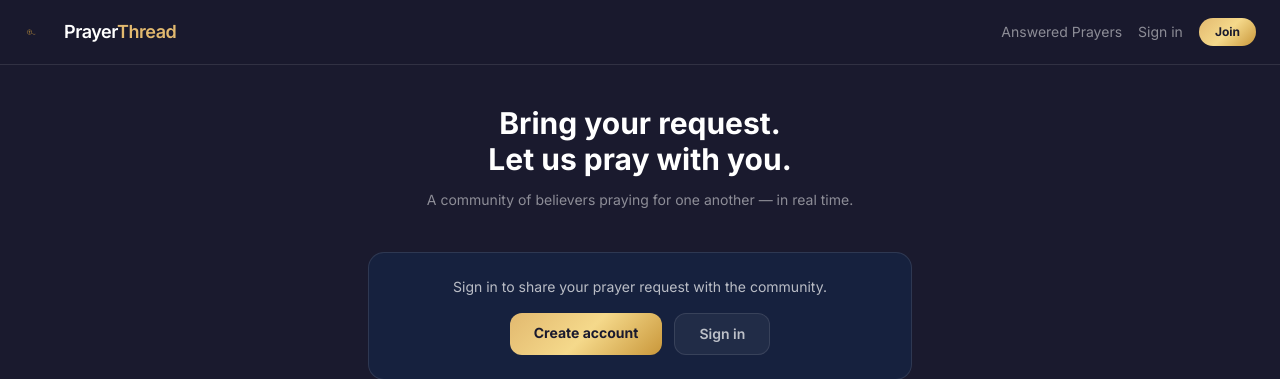
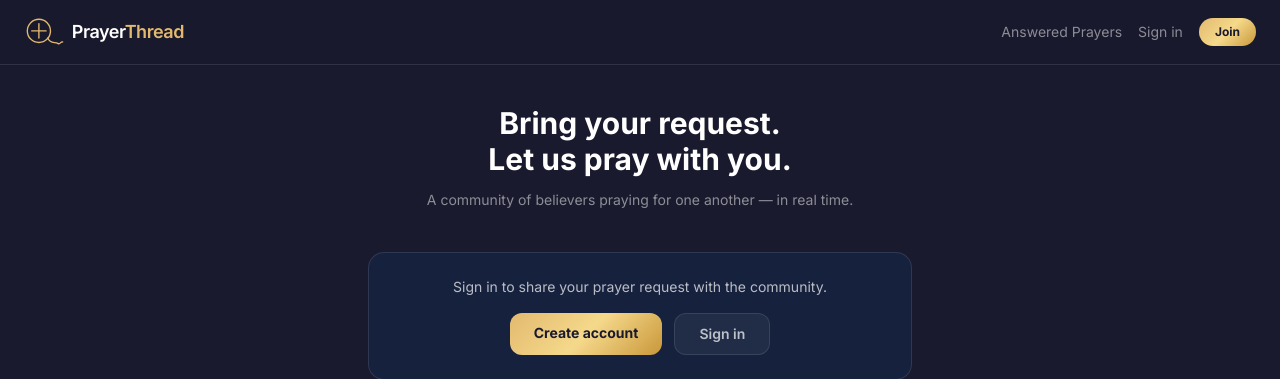
Before and after one commit to Jdlusan/prayerthread, a Flask app: page / in a window 1280 px wide. Shown: the top 379 px of the page. Run offline with Flask 3, Linux system fonts and the light colour scheme; data that the repository does not hold is empty; some libraries are stand-ins or nearby versions.

Commit message:
Replace PNG icon with inline SVG — no background issues

```diff
--- a/templates/answered.html
+++ b/templates/answered.html
@@ -25,7 +25,7 @@
 
   <nav class="border-b border-white/10 px-6 py-4 flex items-center justify-between sticky top-0 bg-charcoal/95 backdrop-blur-md z-50">
     <a href="/" class="flex items-center gap-2">
-      <img src="/static/icon.png" alt="PrayerThread" class="h-8 w-8 object-contain" />
+      <svg viewBox="0 0 72 58" fill="none" xmlns="http://www.w3.org/2000/svg" class="h-8 w-auto"><circle cx="27" cy="27" r="21" stroke="#e2b96f" stroke-width="2.5"/><line x1="27" y1="14" x2="27" y2="40" stroke="#e2b96f" stroke-width="2.5" stroke-linecap="round"/><line x1="14" y1="27" x2="40" y2="27" stroke="#e2b96f" stroke-width="2.5" stroke-linecap="round"/><path d="M 43,40 C 48,52 56,46 62,50 C 66,52 66,46 70,47" stroke="#e2b96f" stroke-width="2.5" stroke-linecap="round" fill="none"/></svg>
       <span class="font-semibold text-lg tracking-tight">Prayer<span class="text-gold">Thread</span></span>
     </a>
     <a href="/answered" class="text-gold text-sm font-semibold">Answered Prayers</a>
--- a/templates/index.html
+++ b/templates/index.html
@@ -28,7 +28,7 @@
 
   <nav class="border-b border-white/10 px-6 py-4 flex items-center justify-between sticky top-0 bg-charcoal/95 backdrop-blur-md z-50">
     <a href="/" class="flex items-center gap-2">
-      <img src="/static/icon.png" alt="PrayerThread" class="h-8 w-8 object-contain" />
+      <svg viewBox="0 0 72 58" fill="none" xmlns="http://www.w3.org/2000/svg" class="h-8 w-auto"><circle cx="27" cy="27" r="21" stroke="#e2b96f" stroke-width="2.5"/><line x1="27" y1="14" x2="27" y2="40" stroke="#e2b96f" stroke-width="2.5" stroke-linecap="round"/><line x1="14" y1="27" x2="40" y2="27" stroke="#e2b96f" stroke-width="2.5" stroke-linecap="round"/><path d="M 43,40 C 48,52 56,46 62,50 C 66,52 66,46 70,47" stroke="#e2b96f" stroke-width="2.5" stroke-linecap="round" fill="none"/></svg>
       <span class="font-semibold text-lg tracking-tight">Prayer<span class="text-gold">Thread</span></span>
     </a>
     <div class="flex items-center gap-4">
--- a/templates/login.html
+++ b/templates/login.html
@@ -28,7 +28,7 @@
 
   <nav class="border-b border-white/10 px-6 py-4 flex items-center justify-between sticky top-0 bg-charcoal/95 backdrop-blur-md z-50">
     <a href="/" class="flex items-center gap-2">
-      <img src="/static/icon.png" alt="PrayerThread" class="h-8 w-8 object-contain" />
+      <svg viewBox="0 0 72 58" fill="none" xmlns="http://www.w3.org/2000/svg" class="h-8 w-auto"><circle cx="27" cy="27" r="21" stroke="#e2b96f" stroke-width="2.5"/><line x1="27" y1="14" x2="27" y2="40" stroke="#e2b96f" stroke-width="2.5" stroke-linecap="round"/><line x1="14" y1="27" x2="40" y2="27" stroke="#e2b96f" stroke-width="2.5" stroke-linecap="round"/><path d="M 43,40 C 48,52 56,46 62,50 C 66,52 66,46 70,47" stroke="#e2b96f" stroke-width="2.5" stroke-linecap="round" fill="none"/></svg>
       <span class="font-semibold text-lg tracking-tight">Prayer<span class="text-gold">Thread</span></span>
     </a>
     <a href="/answered" class="text-white/50 hover:text-gold text-sm transition-colors">Answered Prayers</a>
--- a/templates/register.html
+++ b/templates/register.html
@@ -28,7 +28,7 @@
 
   <nav class="border-b border-white/10 px-6 py-4 flex items-center justify-between sticky top-0 bg-charcoal/95 backdrop-blur-md z-50">
     <a href="/" class="flex items-center gap-2">
-      <img src="/static/icon.png" alt="PrayerThread" class="h-8 w-8 object-contain" />
+      <svg viewBox="0 0 72 58" fill="none" xmlns="http://www.w3.org/2000/svg" class="h-8 w-auto"><circle cx="27" cy="27" r="21" stroke="#e2b96f" stroke-width="2.5"/><line x1="27" y1="14" x2="27" y2="40" stroke="#e2b96f" stroke-width="2.5" stroke-linecap="round"/><line x1="14" y1="27" x2="40" y2="27" stroke="#e2b96f" stroke-width="2.5" stroke-linecap="round"/><path d="M 43,40 C 48,52 56,46 62,50 C 66,52 66,46 70,47" stroke="#e2b96f" stroke-width="2.5" stroke-linecap="round" fill="none"/></svg>
       <span class="font-semibold text-lg tracking-tight">Prayer<span class="text-gold">Thread</span></span>
     </a>
     <a href="/answered" class="text-white/50 hover:text-gold text-sm transition-colors">Answered Prayers</a>
```
